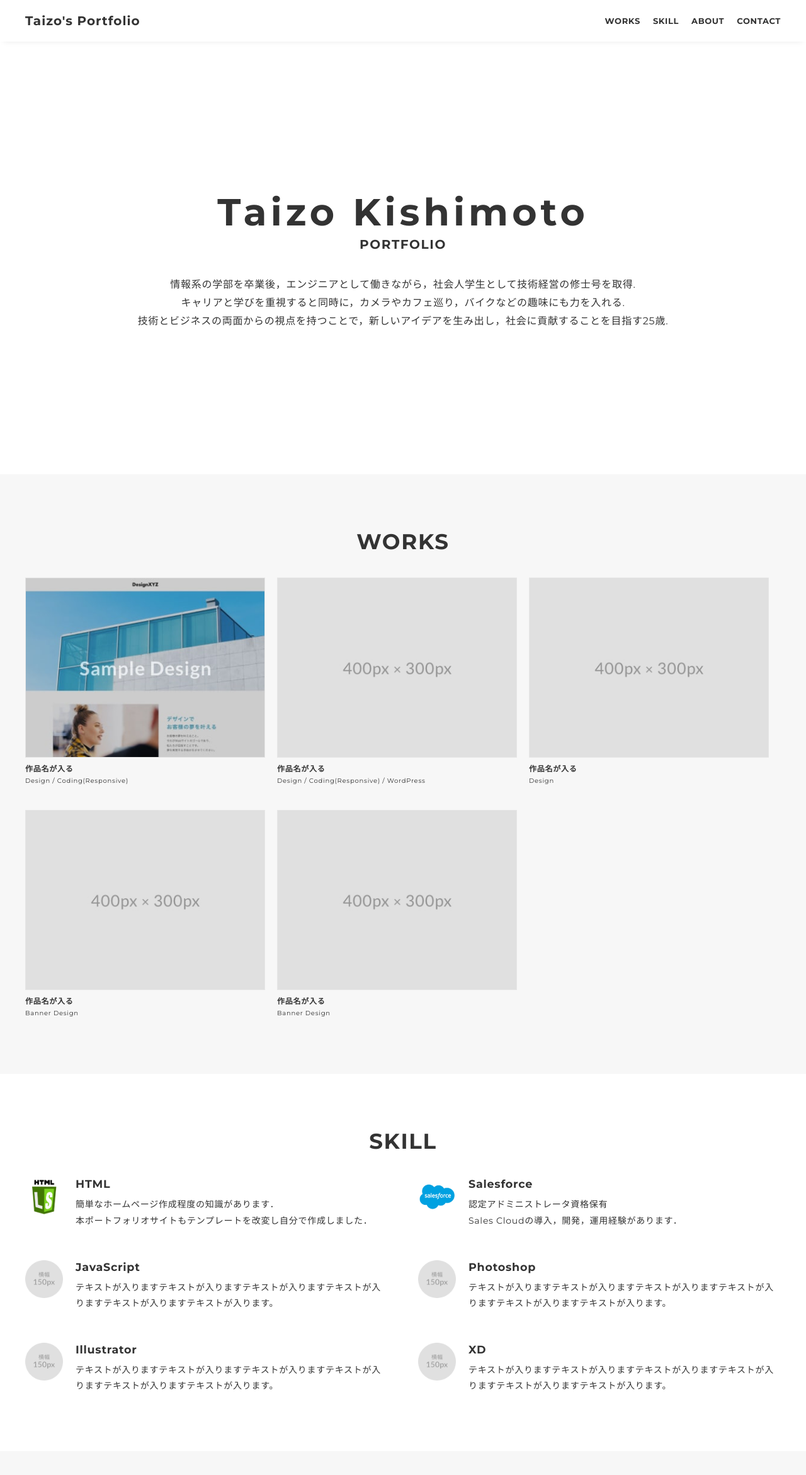
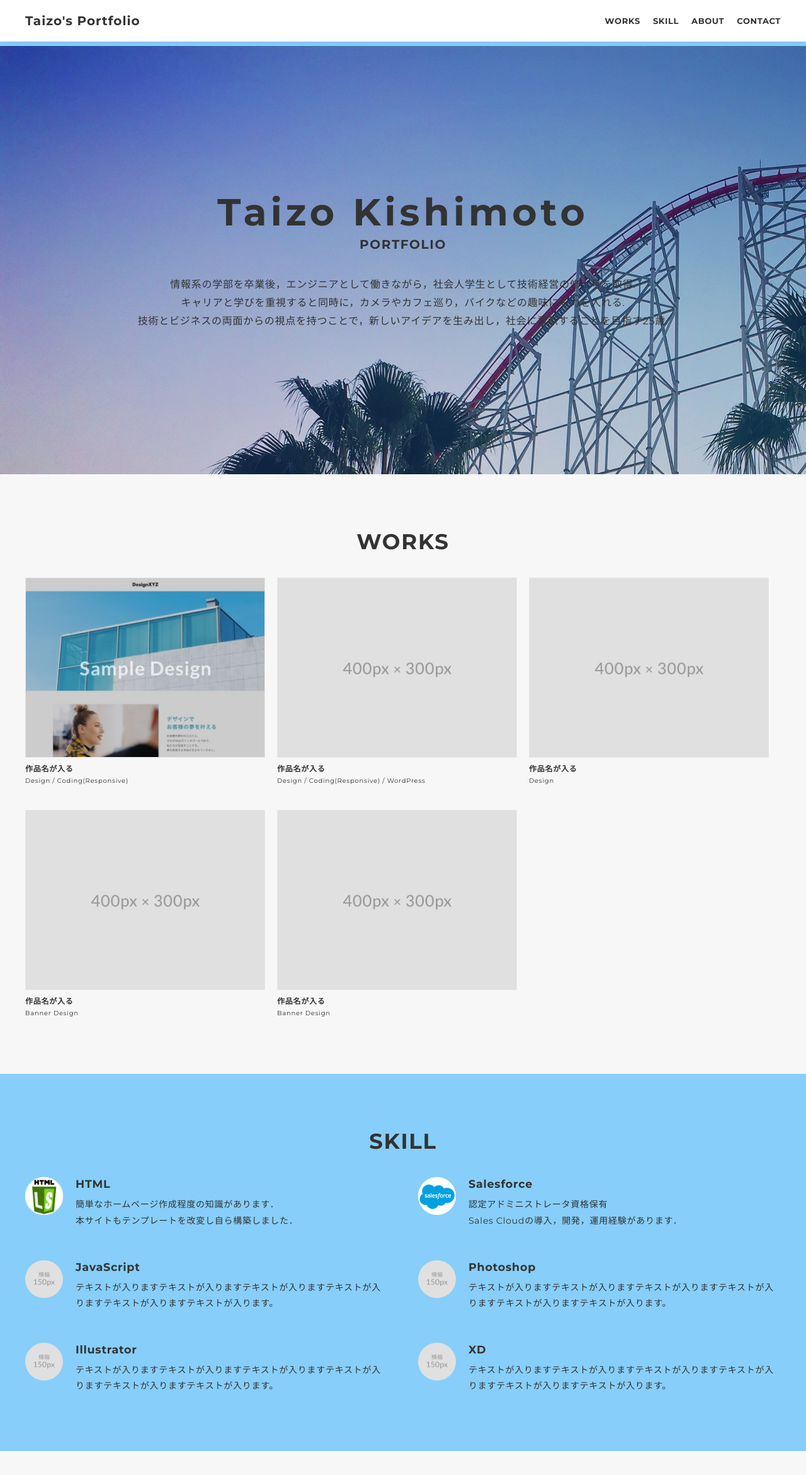
Before and after one commit to is0352rh/Portfolio, a plain HTML site: page index.html in a window 1280 px wide. Shown: the top 2342 px of the page at 63% size. Drawn offline with nearby package versions, Linux system fonts and the light colour scheme.

Commit message:
background-image

```diff
--- a/css/style.css
+++ b/css/style.css
@@ -3,12 +3,13 @@ body {
   font-size: 15px;
   letter-spacing: .05em;
   color: #333;
+  background-color: #87cefa;
 }
 
 a {
-  transition: opacity .3s;
-  text-decoration: none;
-  color: #1ca9e3;
+	transition: opacity .3s;
+	text-decoration: none;
+	color: #1ca9e3;
 }
 
 img {
@@ -87,6 +88,7 @@ img {
   padding: 20px 40px;
 }
 
+
 .header-logo {
   font-size: 20px;
   font-weight: bold;
@@ -95,6 +97,7 @@ img {
   letter-spacing: .05em;
 }
 
+/*ヘッダー左上Taizo's Portfolioの部分*/
 .header-logo a {
   color: #333;
 }
@@ -102,13 +105,14 @@ img {
 .gnav-list {
   display: flex;
   justify-content: space-between;
-  list-style: none;
+	list-style: none;
 }
 
 .gnav-item:not(:last-child) {
   margin-right: 20px;
 }
 
+/*ヘッダー右上WORKS・SKILL・ABOUT・CONTACT*/
 .gnav-item a {
   position: relative;
   font-size: 13px;
@@ -144,7 +148,8 @@ img {
   align-items: center;
   justify-content: center;
   height: 85vh;
-  text-align: center;
+	text-align: center;
+	background-image : url(../img/test1.JPEG);
 }
 
 .mv-container {
--- a/index.html
+++ b/index.html
@@ -4,11 +4,11 @@
   <meta charset="utf-8">
   <meta name="viewport" content="width=device-width,initial-scale=1">
   <meta property='og:type' content='website'>
-  <meta property='og:title' content='WebデザイナーTARO YAMADA ポートフォリオ'>
+  <meta property='og:title' content='WebデザイナーTaizo Kishimotoのポートフォリオ'>
   <meta property='og:url' content='URLが入る'>
-  <meta property='og:description' content='TARO YAMADAのポートフォリオサイトです。'>
+  <meta property='og:description' content='Taizo Kishimotoのポートフォリオサイトです。'>
   <meta property="og:image" content="img/ogp.png">
-  <meta name="description" content="TARO YAMADAのポートフォリオサイトです" />
+  <meta name="description" content="Taizo Kishimotoのポートフォリオサイトです" />
   <title>Taizo's Portfolio</title>
   <link rel="preconnect" href="https://fonts.gstatic.com">
   <link href="https://fonts.googleapis.com/css2?family=Montserrat:wght@400;700&display=swap" rel="stylesheet">
@@ -102,7 +102,7 @@
                 <h3 class="skill-name">HTML</h3>
                 <p class="skill-text">
                   簡単なホームページ作成程度の知識があります．<br>
-                本ポートフォリオサイトもテンプレートを改変し自分で作成しました．
+                本サイトもテンプレートを改変し自ら構築しました．
                 </p>
               </div>
             </div>
```
Also changed, not shown: img/profile.PNG, img/test1.JPEG (added), 3 other files.
